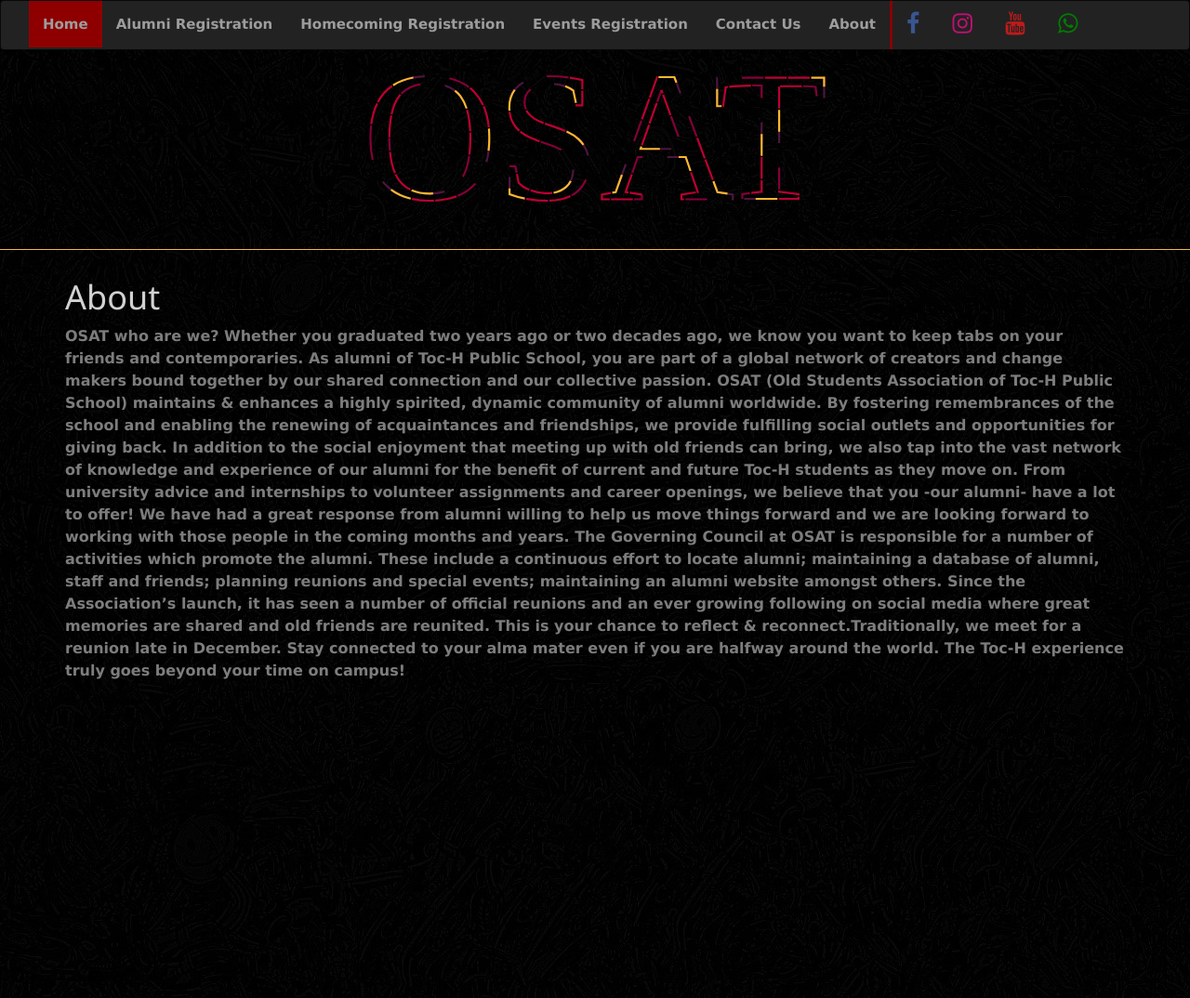
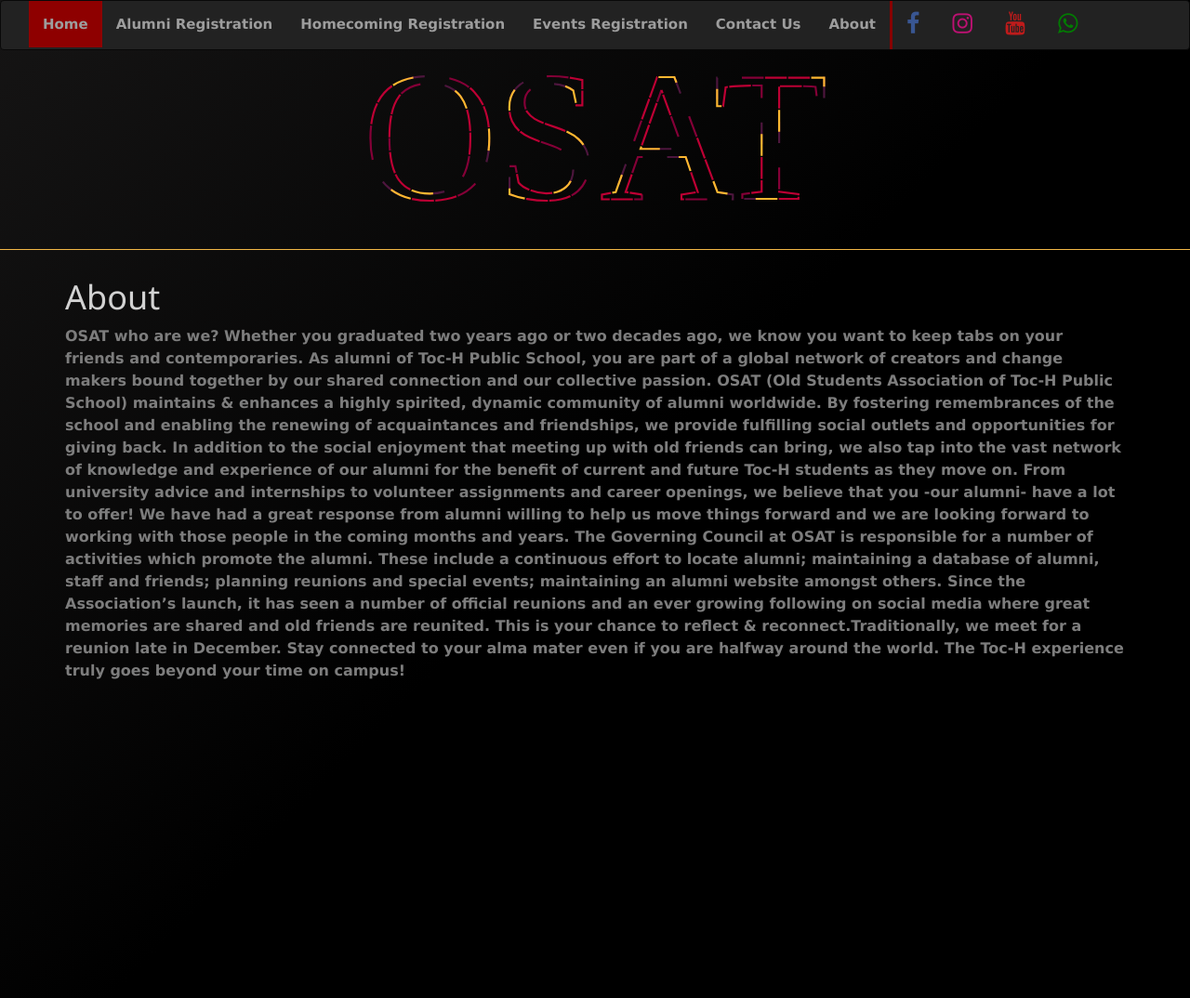
Before and after one commit to Augustinetharakan12/osat-v1, a Django app: page /osat/about/ in a window 1280 px wide. Shown: the whole page at 93% size. Run offline with Django 3.2, Linux system fonts and the light colour scheme; some libraries are stand-ins or nearby versions.

Commit message:
gradiant

```diff
--- a/osat/static/osat/style.css
+++ b/osat/static/osat/style.css
@@ -229,10 +229,52 @@
   font-weight:900;
 }
 
-body{
- /* background-image:url("{% static 'osat/image1.jpeg' %}");*/
-  /*background:black;
-  font-family: Arial;*/
+body {
+	width: 100%;
+
+	color: #fff;
+	background: linear-gradient(-45deg, #282828,#000000,#000000,#191818,#000000,#000000,#000000);
+	background-size: 400% 400%;
+	-webkit-animation: Gradient 15s ease infinite;
+	-moz-animation: Gradient 15s ease infinite;
+	animation: Gradient 15s ease infinite;
+	margin: 0 auto;
+}
+
+@-webkit-keyframes Gradient {
+	0% {
+		background-position: 0% 50%
+	}
+	50% {
+		background-position: 100% 50%
+	}
+	100% {
+		background-position: 0% 50%
+	}
+}
+
+@-moz-keyframes Gradient {
+	0% {
+		background-position: 0% 50%
+	}
+	50% {
+		background-position: 100% 50%
+	}
+	100% {
+		background-position: 0% 50%
+	}
+}
+
+@keyframes Gradient {
+	0% {
+		background-position: 0% 50%
+	}
+	50% {
+		background-position: 100% 50%
+	}
+	100% {
+		background-position: 0% 50%
+	}
 }
 
 .svg-main-logo {
--- a/osat/templates/osat/base.html
+++ b/osat/templates/osat/base.html
@@ -8,6 +8,7 @@
     <meta charset="utf-8">
     <meta name="viewport" content="width=device-width, initial-scale=1">
     <!-- Latest compiled and minified CSS -->
+    <link rel="stylesheet" href="https://fonts.googleapis.com/css?family=Open+Sans:300" type="text/css" >
     <link rel="stylesheet" href="https://maxcdn.bootstrapcdn.com/bootstrap/3.3.7/css/bootstrap.min.css">
     <link rel="stylesheet" href="https://cdnjs.cloudflare.com/ajax/libs/font-awesome/4.7.0/css/font-awesome.min.css">
     <!-- jQuery library -->
```
